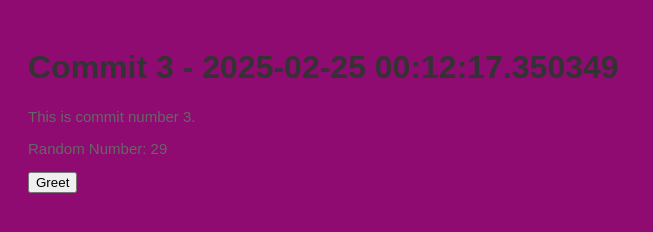
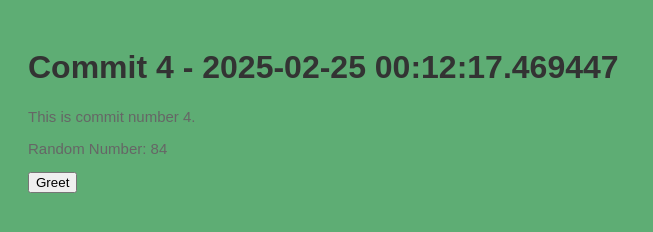
Before and after one commit to polishflits/autogen-repo-20250225001205, a plain HTML site: page index.html in a window 1280 px wide. Shown: the whole page, without its empty margins (0-653 px from the left). Drawn offline with Linux system fonts and the light colour scheme.

Commit message:
📝 Auto commit 4 with HTML, CSS, and JS

```diff
--- a/index.html
+++ b/index.html
@@ -2,13 +2,13 @@
     <!DOCTYPE html>
     <html>
     <head>
-        <title>Commit 3 - 2025-02-25 00:12:17.350349</title>
+        <title>Commit 4 - 2025-02-25 00:12:17.469447</title>
         <link rel="stylesheet" href="style.css">
     </head>
     <body>
-        <h1>Commit 3 - 2025-02-25 00:12:17.350349</h1>
-        <p>This is commit number 3.</p>
-        <p>Random Number: 29</p>
+        <h1>Commit 4 - 2025-02-25 00:12:17.469447</h1>
+        <p>This is commit number 4.</p>
+        <p>Random Number: 84</p>
         <button onclick="greet()">Greet</button>
         <script src="script.js"></script>
     </body>
--- a/script.js
+++ b/script.js
@@ -2,4 +2,4 @@
     function greet() {
         alert('Hello from commit ' + commitNumber + '!');
     }
-    var commitNumber = 3;
+    var commitNumber = 4;
--- a/style.css
+++ b/style.css
@@ -1,7 +1,7 @@
 
     body {
         font-family: Arial, sans-serif;
-        background-color: #8f0b72;
+        background-color: #5ead74;
         padding: 20px;
     }
     h1 {
```
